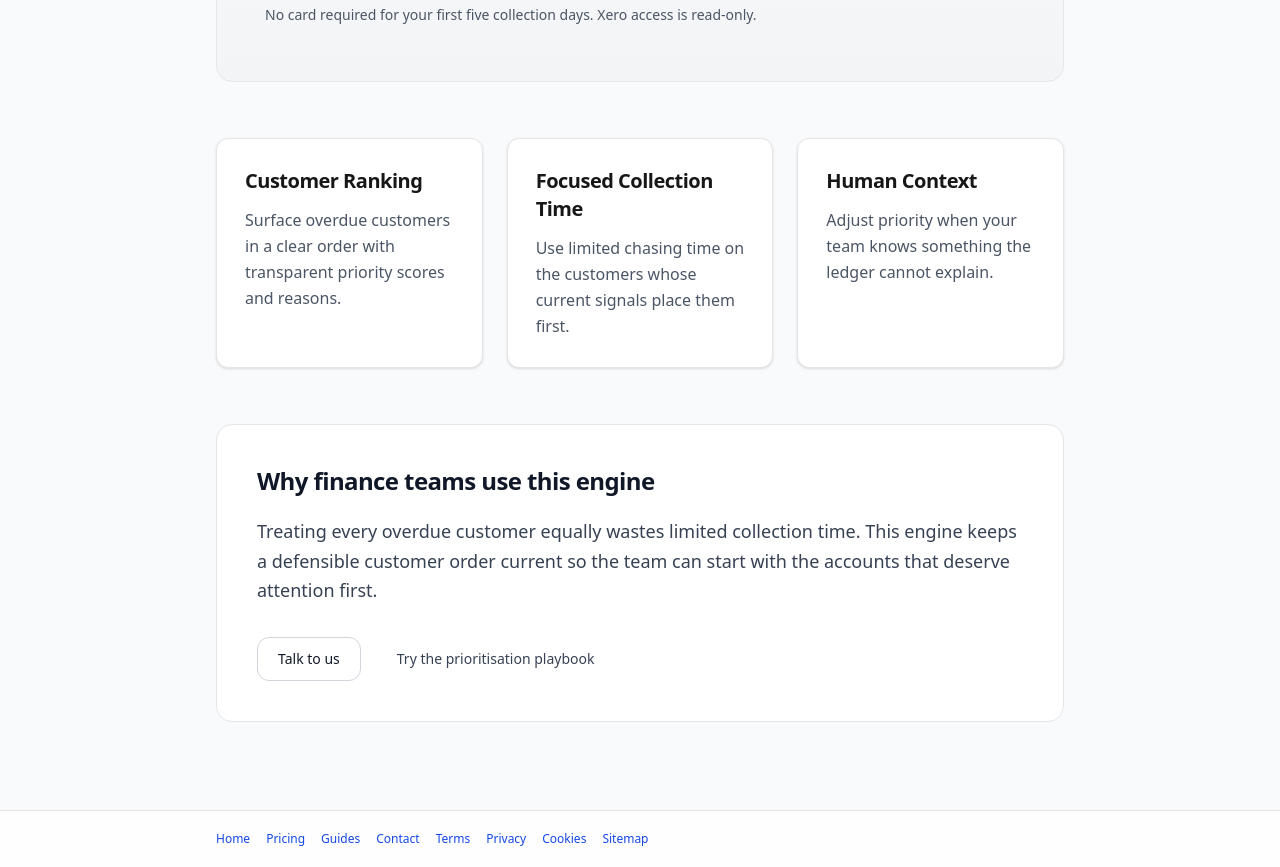
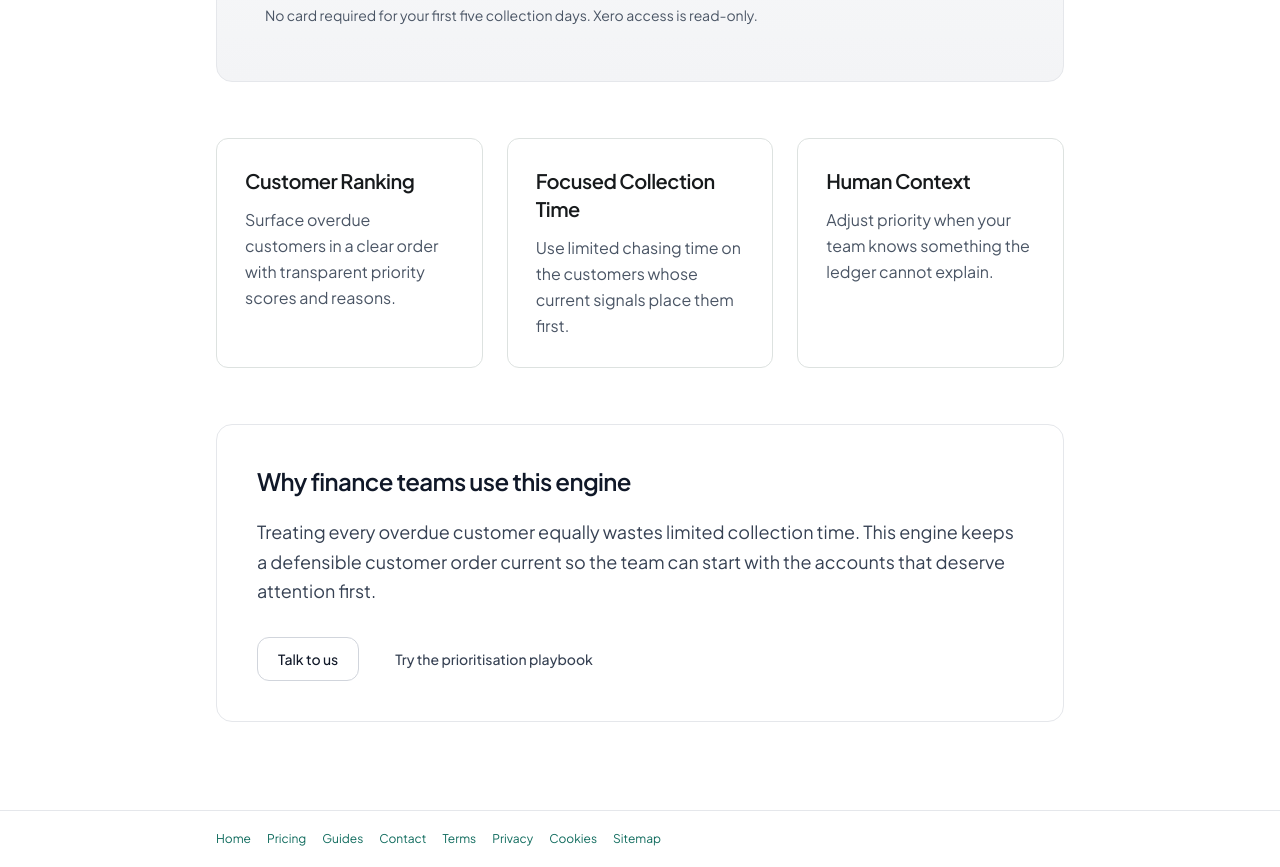
Before and after one commit to McBride175/template-app, a Next.js app: page / in a window 1280 px wide. Shown: the part 520-1387 px from the top of the page. Built offline with nearby package versions, Linux system fonts and the light colour scheme; no server answers.

Commit message:
feat: implement and certify Yuohme visual system

```diff
--- a/app/components/ui/Alert.tsx
+++ b/app/components/ui/Alert.tsx
@@ -11,7 +11,7 @@ export default function Alert({ variant = 'info', role, className, ...props }: A
     <div
       role={role ?? (variant === 'error' ? 'alert' : 'status')}
       className={feedbackStyles(variant,
-        `rounded-surface border p-4 font-sans text-sm [&_p]:text-inherit ${className ?? ''}`
+        `rounded-surface border p-3 font-sans text-sm leading-normal [&_p]:text-sm [&_p]:text-inherit ${className ?? ''}`
       )}
       {...props}
     />
--- a/app/components/ui/Badge.tsx
+++ b/app/components/ui/Badge.tsx
@@ -9,7 +9,7 @@ export default function Badge({ variant = 'neutral', className, ...props }: Badg
   return (
     <span
       className={feedbackStyles(variant,
-        `inline-flex items-center rounded-control border px-2 py-0.5 font-sans text-xs font-medium ${className ?? ''}`
+        `inline-flex items-center rounded-pill border px-2 py-0.5 font-sans text-xs font-semibold leading-normal ${className ?? ''}`
       )}
       {...props}
     />
--- a/app/components/ui/Card.tsx
+++ b/app/components/ui/Card.tsx
@@ -10,7 +10,7 @@ export default function Card({ variant = 'default', className, children, ...prop
   return (
     <div
       className={cn(
-        'border border-border-default text-text-primary font-sans rounded-surface p-4 shadow-sm',
+        'border border-border-default text-text-primary font-sans rounded-surface p-4 shadow-surface',
         variant === 'subtle' ? 'bg-surface-subtle' : 'bg-surface',
         className
       )}
--- a/app/components/ui/Checkbox.tsx
+++ b/app/components/ui/Checkbox.tsx
@@ -11,8 +11,8 @@ export default function Checkbox({ className, ...props }: CheckboxProps) {
       type="checkbox"
       className={cn(
         'h-4 w-4 shrink-0 accent-action-primary cursor-pointer',
-        'focus-visible:outline-none focus-visible:ring-2 focus-visible:ring-focus focus-visible:ring-offset-2 focus-visible:ring-offset-page',
-        'disabled:cursor-not-allowed disabled:opacity-50',
+        'focus-visible:outline-2 focus-visible:outline-focus focus-visible:outline-offset-2',
+        'disabled:cursor-not-allowed disabled:accent-text-disabled disabled:opacity-75',
         className
       )}
     />
--- a/app/components/ui/Field.tsx
+++ b/app/components/ui/Field.tsx
@@ -30,7 +30,7 @@ export default function Field({
 
   return (
     <div className={cn('space-y-1 font-sans', className)} {...props}>
-      <label htmlFor={id} className="block text-sm font-medium text-text-primary">
+      <label htmlFor={id} className="block text-sm font-semibold text-text-primary">
         {label}
         {required && <span className="ml-1 text-text-muted">(required)</span>}
       </label>
--- a/app/components/ui/actionStyles.ts
+++ b/app/components/ui/actionStyles.ts
@@ -1,19 +1,20 @@
 import { cn } from '@/lib/utils'
 
 export type ActionVariant = 'primary' | 'secondary' | 'ghost' | 'destructive'
-export type ActionSize = 'sm' | 'md' | 'lg'
+export type ActionSize = 'sm' | 'md' | 'lg' | 'cta'
 
 const variants: Record<ActionVariant, string> = {
-  primary: 'bg-action-primary text-on-action-primary hover:bg-action-primary-hover active:bg-action-primary-active',
-  secondary: 'border border-border-strong bg-action-secondary text-on-action-secondary hover:bg-action-secondary-hover active:bg-action-secondary-active',
-  ghost: 'text-text-secondary hover:bg-action-secondary-hover active:bg-action-secondary-active',
-  destructive: 'bg-action-destructive text-on-action-destructive hover:bg-action-destructive-hover active:bg-action-destructive-active',
+  primary: 'bg-action-primary text-on-action-primary hover:bg-action-primary-hover active:bg-action-primary-active disabled:bg-action-disabled disabled:hover:bg-action-disabled',
+  secondary: 'border border-border-strong bg-action-secondary text-on-action-secondary hover:bg-action-secondary-hover active:bg-action-secondary-active disabled:bg-action-disabled disabled:hover:bg-action-disabled disabled:border-border-default',
+  ghost: 'text-on-action-ghost hover:bg-action-ghost-hover active:bg-action-ghost-active disabled:hover:bg-transparent',
+  destructive: 'bg-action-destructive text-on-action-destructive hover:bg-action-destructive-hover active:bg-action-destructive-active disabled:bg-action-disabled disabled:hover:bg-action-disabled',
 }
 
 const sizes: Record<ActionSize, string> = {
-  sm: 'text-sm px-3 py-1.5',
-  md: 'text-sm px-4 py-2',
-  lg: 'text-base px-6 py-3',
+  sm: 'min-h-8 px-3 py-1 text-sm',
+  md: 'min-h-9 px-3.5 py-1.5 text-sm',
+  lg: 'min-h-10 px-4 py-2 text-sm',
+  cta: 'min-h-12 px-6 py-2.5 text-base',
 }
 
 // Appearance only: anchors retain their href and native navigation semantics.
@@ -24,9 +25,9 @@ export function actionStyles({ variant = 'primary', size = 'md', className }: {
   className?: string
 } = {}) {
   return cn(
-    'inline-flex items-center justify-center rounded-control font-sans font-medium transition-colors cursor-pointer',
+    'inline-flex items-center justify-center gap-2 rounded-control font-sans font-semibold transition-colors motion-reduce:transition-none cursor-pointer',
     'focus-visible:outline-none focus-visible:ring-2 focus-visible:ring-focus focus-visible:ring-offset-2 focus-visible:ring-offset-page',
-    'disabled:opacity-50 disabled:pointer-events-none disabled:cursor-not-allowed',
+    'disabled:text-text-disabled disabled:cursor-not-allowed',
     variants[variant], sizes[size], className
   )
 }
--- a/app/globals.css
+++ b/app/globals.css
@@ -44,7 +44,7 @@
   /* Typographic scale */
   h1 {
     font-size: var(--text-3xl);
-    font-weight: var(--font-weight-semibold);
+    font-weight: var(--font-weight-bold);
     line-height: var(--leading-tight);
     letter-spacing: var(--tracking-tight);
     color: var(--color-text-primary);
--- a/app/layout.tsx
+++ b/app/layout.tsx
@@ -1,4 +1,5 @@
 import type { Metadata } from "next";
+import { Plus_Jakarta_Sans } from 'next/font/google'
 import "./globals.css";
 import Nav from './components/Nav'
 import Footer from './components/Footer'
@@ -6,6 +7,13 @@ import { getSiteUrl } from '@/lib/site-url'
 
 const siteUrl = getSiteUrl()
 const description = 'Yuohme helps businesses prioritise which overdue customers need chasing first.'
+const plusJakartaSans = Plus_Jakarta_Sans({
+  subsets: ['latin'],
+  weight: ['400', '500', '600', '700'],
+  style: 'normal',
+  display: 'swap',
+  variable: '--font-yuohme-interface',
+})
 
 export const metadata: Metadata = {
   metadataBase: new URL(siteUrl),
@@ -37,8 +45,8 @@ export default function RootLayout({
   children: React.ReactNode;
 }>) {
   return (
-    <html lang="en">
-      <body className="antialiased bg-gray-50">
+    <html lang="en" className={plusJakartaSans.variable}>
+      <body className="antialiased bg-page">
         <div className="min-h-screen flex flex-col">
           <Nav />
           <main className="max-w-4xl mx-auto px-6 py-8 flex-1 w-full">
--- a/app/theme.css
+++ b/app/theme.css
@@ -1,48 +1,45 @@
 /*
- * Yuohme's CSS-first visual source of truth. All values are replaceable defaults
- * pending final brand decisions. Edit foundations here; map UI intent below.
+ * Yuohme Visual Identity v1. Approved foundations live here; UI meaning is
+ * mapped below so future brand changes do not require component edits.
  * Keep domain-state decisions in features. No client theme state is required.
  */
 :root {
-  /*
-   * Foundations use framework colours as an initial preset, not as brand policy.
-   * Replace any value here with a supplied brand value. Standard Tailwind colour
-   * namespaces remain untouched; semantic consumers use the roles below.
-   */
-  --brand-primary-100: var(--color-blue-100);
-  --brand-primary-600: var(--color-blue-600);
-  --brand-primary-700: var(--color-blue-700);
-  --brand-primary-800: var(--color-blue-800);
-  --brand-primary-900: var(--color-blue-900);
+  /* Approved recognition palette. Accent is for supporting emphasis, not text. */
+  --brand-primary: #0F6B5D;
+  --brand-dark: #0A5047;
+  --brand-accent: #45A995;
+  --brand-tint: #DDF2ED;
 
-  /* One neutral family for surfaces, text, borders and controls. */
-  --neutral-0: var(--color-white);
-  --neutral-50: var(--color-neutral-50);
-  --neutral-100: var(--color-neutral-100);
-  --neutral-200: var(--color-neutral-200);
-  --neutral-300: var(--color-neutral-300);
-  --neutral-600: var(--color-neutral-600);
-  --neutral-700: var(--color-neutral-700);
-  --neutral-900: var(--color-neutral-900);
+  /* Operational surfaces stay white; warm background is for brand surfaces. */
+  --neutral-0: #FFFFFF;
+  --neutral-warm: #FAF9F6;
+  --neutral-100: #F4F6F5;
+  --neutral-200: #DDE2E0;
+  /* Strong control edges reach non-text contrast on white; routine dividers stay quiet. */
+  --neutral-300: color-mix(in srgb, var(--neutral-600) 70%, var(--neutral-200));
+  --neutral-600: #5C6468;
+  --neutral-900: #171A1C;
 
-  /* Feedback is independent of brand and of feature-level domain states. */
-  --feedback-success-50: var(--color-green-50);
-  --feedback-success-200: var(--color-green-200);
-  --feedback-success-800: var(--color-green-800);
-  --feedback-warning-50: var(--color-amber-50);
-  --feedback-warning-200: var(--color-amber-200);
-  --feedback-warning-800: var(--color-amber-800);
-  --feedback-error-50: var(--color-red-50);
-  --feedback-error-200: var(--color-red-200);
-  --feedback-error-600: var(--color-red-600);
-  --feedback-error-700: var(--color-red-700);
-  --feedback-error-800: var(--color-red-800);
-  --feedback-info-50: var(--color-sky-50);
-  --feedback-info-200: var(--color-sky-200);
-  --feedback-info-800: var(--color-sky-800);
+  /* Approved status hues; light panels and interactive depths derive from them. */
+  --feedback-success-600: #2E7D4F;
+  --feedback-warning-600: #B76E16;
+  --feedback-error-600: #C43D3D;
+  --feedback-info-600: #3568C0;
+  --feedback-success-50: color-mix(in srgb, var(--feedback-success-600) 8%, var(--neutral-0));
+  --feedback-success-200: color-mix(in srgb, var(--feedback-success-600) 25%, var(--neutral-0));
+  --feedback-warning-50: color-mix(in srgb, var(--feedback-warning-600) 8%, var(--neutral-0));
+  --feedback-warning-200: color-mix(in srgb, var(--feedback-warning-600) 25%, var(--neutral-0));
+  /* Approved warning alone is below 4.5:1 on white; text uses a darker mix. */
+  --feedback-warning-700: color-mix(in srgb, var(--feedback-warning-600) 85%, var(--neutral-900));
+  --feedback-error-50: color-mix(in srgb, var(--feedback-error-600) 8%, var(--neutral-0));
+  --feedback-error-200: color-mix(in srgb, var(--feedback-error-600) 25%, var(--neutral-0));
+  --feedback-error-700: color-mix(in srgb, var(--feedback-error-600) 85%, var(--neutral-900));
+  --feedback-error-800: color-mix(in srgb, var(--feedback-error-600) 70%, var(--neutral-900));
+  --feedback-info-50: color-mix(in srgb, var(--feedback-info-600) 8%, var(--neutral-0));
+  --feedback-info-200: color-mix(in srgb, var(--feedback-info-600) 25%, var(--neutral-0));
 
-  /* One interface family and one code family; no downloaded or display font. */
-  --font-family-interface: system-ui, sans-serif;
+  /* next/font provides the first family and a metric-adjusted local fallback. */
+  --font-family-interface: var(--font-yuohme-interface, system-ui), sans-serif;
   --font-family-code: ui-monospace, SFMono-Regular, Menlo, Monaco, Consolas, monospace;
 }
 
@@ -87,13 +84,13 @@
   --font-weight-bold: 700;
 
   --radius: 0.25rem;
-  --radius-md: 0.375rem;
-  --radius-lg: 0.5rem;
+  --radius-md: 0.5rem;
+  --radius-lg: 0.625rem;
   --radius-xl: 0.75rem;
   --radius-2xl: 1rem;
   --radius-3xl: 1.5rem;
-  --shadow-sm: 0 1px 3px 0 rgb(0 0 0 / 0.1), 0 1px 2px -1px rgb(0 0 0 / 0.1);
-  --shadow-md: 0 4px 6px -1px rgb(0 0 0 / 0.1), 0 2px 4px -2px rgb(0 0 0 / 0.1);
+  --shadow-sm: 0 2px 8px rgb(0 0 0 / 0.06);
+  --shadow-md: 0 8px 24px rgb(0 0 0 / 0.12);
   --default-transition-duration: 150ms;
   --default-transition-timing-function: cubic-bezier(0.4, 0, 0.2, 1);
 }
@@ -105,52 +102,63 @@
  * @theme inline makes utilities reference the editable foundations directly.
  */
 @theme inline {
-  --color-page: var(--neutral-50);
+  --color-page: var(--neutral-0);
+  --color-page-marketing: var(--neutral-warm);
   --color-surface: var(--neutral-0);
   --color-surface-subtle: var(--neutral-100);
   --color-surface-inverse: var(--neutral-900);
   --color-text-primary: var(--neutral-900);
-  --color-text-secondary: var(--neutral-700);
+  --color-text-secondary: var(--neutral-600);
   --color-text-muted: var(--neutral-600);
   --color-text-inverse: var(--neutral-0);
   --color-border-default: var(--neutral-200);
   --color-border-strong: var(--neutral-300);
-  --color-link: var(--brand-primary-700);
-  --color-link-hover: var(--brand-primary-800);
-  --color-focus: var(--brand-primary-600);
-  --color-action-primary: var(--brand-primary-600);
-  --color-action-primary-hover: var(--brand-primary-700);
-  --color-action-primary-active: var(--brand-primary-800);
+  --color-action-disabled: var(--neutral-100);
+  --color-field-disabled: var(--neutral-100);
+  --color-text-disabled: var(--neutral-600);
+  --color-link: var(--brand-primary);
+  --color-link-hover: var(--brand-dark);
+  --color-focus: var(--brand-primary);
+  --color-highlight-supporting: var(--brand-accent);
+  --color-action-primary: var(--brand-primary);
+  --color-action-primary-hover: var(--brand-dark);
+  --color-action-primary-active: var(--brand-dark);
   --color-on-action-primary: var(--neutral-0);
   --color-action-secondary: var(--neutral-0);
   --color-action-secondary-hover: var(--neutral-100);
   --color-action-secondary-active: var(--neutral-200);
   --color-on-action-secondary: var(--neutral-900);
+  --color-action-ghost-hover: var(--neutral-100);
+  --color-action-ghost-active: var(--neutral-200);
+  --color-on-action-ghost: var(--neutral-600);
   --color-action-destructive: var(--feedback-error-600);
   --color-action-destructive-hover: var(--feedback-error-700);
   --color-action-destructive-active: var(--feedback-error-800);
   --color-on-action-destructive: var(--neutral-0);
-  --color-feedback-success: var(--feedback-success-800);
+  --color-feedback-success: var(--feedback-success-600);
   --color-feedback-success-surface: var(--feedback-success-50);
   --color-feedback-success-border: var(--feedback-success-200);
-  --color-feedback-warning: var(--feedback-warning-800);
+  --color-feedback-warning: var(--feedback-warning-700);
   --color-feedback-warning-surface: var(--feedback-warning-50);
   --color-feedback-warning-border: var(--feedback-warning-200);
-  --color-feedback-error: var(--feedback-error-800);
+  --color-feedback-error: var(--feedback-error-600);
   --color-feedback-error-surface: var(--feedback-error-50);
   --color-feedback-error-border: var(--feedback-error-200);
-  --color-feedback-info: var(--feedback-info-800);
+  --color-feedback-info: var(--feedback-info-600);
   --color-feedback-info-surface: var(--feedback-info-50);
   --color-feedback-info-border: var(--feedback-info-200);
-  --color-selected: var(--brand-primary-100);
-  --color-on-selected: var(--brand-primary-900);
-  --color-selection: var(--brand-primary-100);
-  --color-on-selection: var(--brand-primary-900);
+  --color-selected: var(--brand-tint);
+  --color-on-selected: var(--neutral-900);
+  --color-selected-accent: var(--brand-primary);
+  --color-selection: var(--brand-tint);
+  --color-on-selection: var(--neutral-900);
 
   --font-sans: var(--font-family-interface);
   --font-mono: var(--font-family-code);
-  --radius-control: var(--radius-xl);
+  --radius-control: var(--radius-lg);
   --radius-surface: var(--radius-md);
-  --radius-surface-large: var(--radius-3xl);
+  --radius-surface-large: var(--radius-xl);
+  --radius-pill: 9999px;
+  --shadow-surface: 0 0 #0000;
 
 }
--- a/lib/utils.ts
+++ b/lib/utils.ts
@@ -3,7 +3,7 @@ import { extendTailwindMerge } from 'tailwind-merge'
 
 // Register utility names only; their values remain authoritative in theme.css.
 const twMerge = extendTailwindMerge({
-  extend: { theme: { radius: ['control', 'surface', 'surface-large'] } },
+  extend: { theme: { radius: ['control', 'surface', 'surface-large', 'pill'] } },
 })
 
 export function cn(...inputs: ClassValue[]) {
```
Also changed, not shown: app/components/ui/Select.tsx (+15 -1 lines), app/components/ui/fieldStyles.ts (+4 -4 lines), 2 other files (tests, documents, lock files or other folders).
